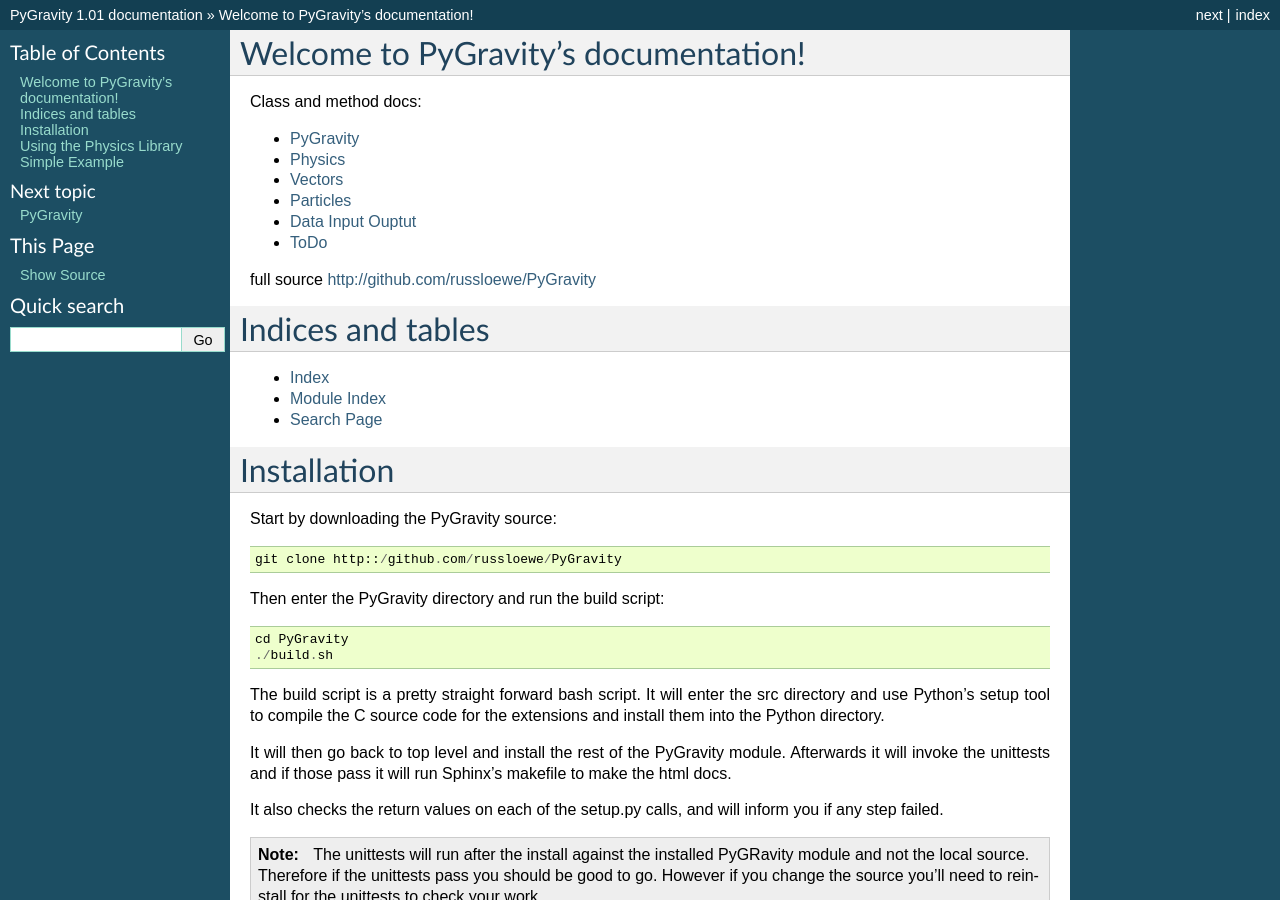
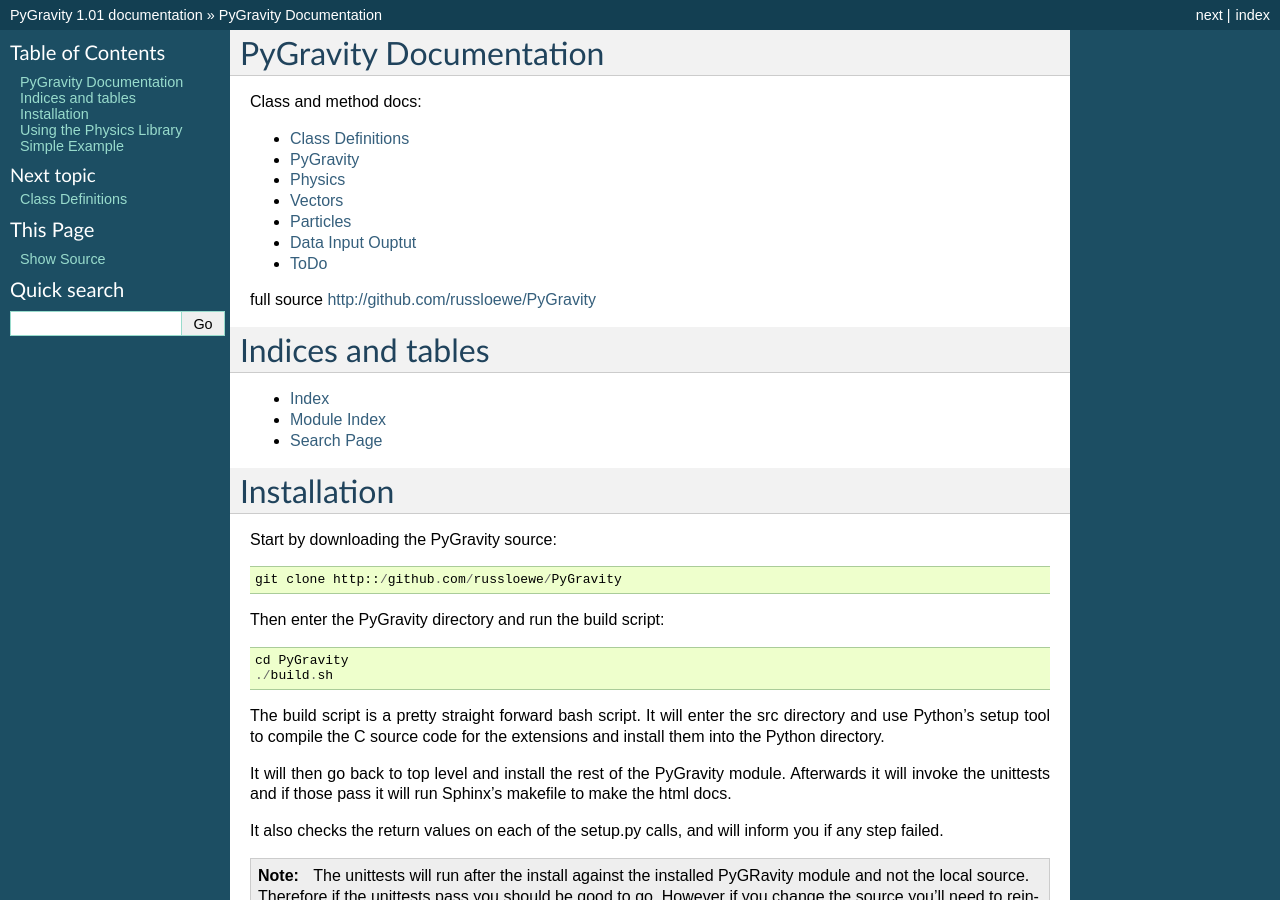
Before and after one commit to wlgn123/PyGravity, a Sphinx documentation site: the page built from documentation/source/index.rst, in a window 1280 px wide and 900 px high. Built offline with Sphinx 7.4.7, drawn with Linux system fonts in a browser that asks for light colours; some of the changed text lies outside the part shown.

Commit message:
docs stuff

```diff
--- a/documentation/source/Class_Definitions.rst
+++ b/documentation/source/Class_Definitions.rst
@@ -3,6 +3,9 @@
    You can adapt this file completely to your liking, but it should at least
    contain the root `toctree` directive.
 
+Class Definitions
+=====================================
+Here's a more indepth loog at the PyGravity classes and methods.
 
 full source http://github.com/russloewe/PyGravity
 
--- a/documentation/source/index.rst
+++ b/documentation/source/index.rst
@@ -3,7 +3,7 @@
    You can adapt this file completely to your liking, but it should at least
    contain the root `toctree` directive.
 
-Welcome to PyGravity's documentation!
+PyGravity  Documentation
 =====================================
 
 Class and method docs:
```
